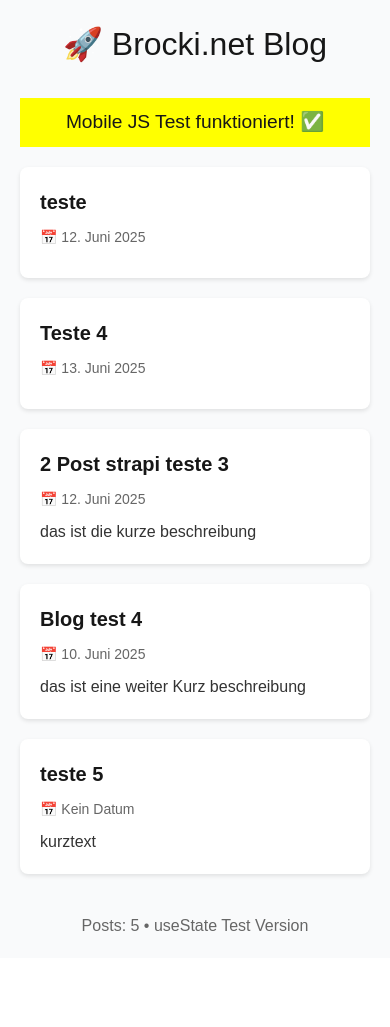
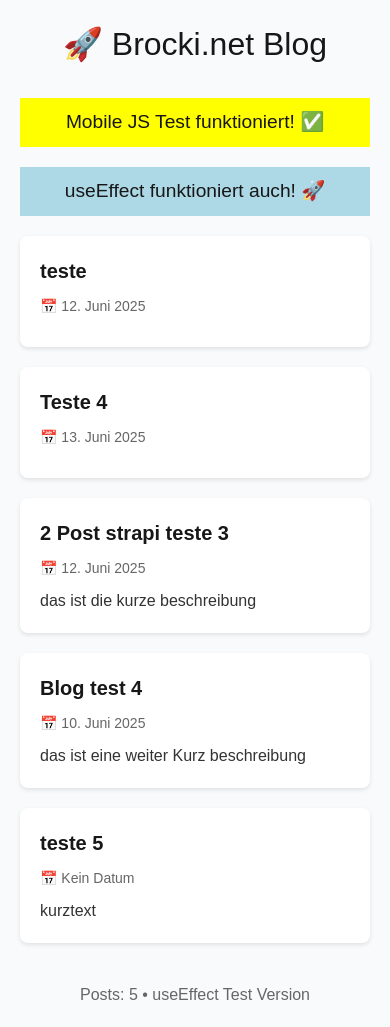
Before and after one commit to lignoshop/mein-blog-frontend, a Next.js app: page /blog in a window 390 px wide. Before the commit the page ends 958 px from the top, so only its background shows below. Built offline with nearby package versions, Linux system fonts and the light colour scheme.

Commit message:
Mobile Debug: useEffect test

```diff
--- a/src/app/blog/page.tsx
+++ b/src/app/blog/page.tsx
@@ -1,8 +1,13 @@
 'use client';
-import { useState } from 'react';
+import { useState, useEffect } from 'react';
 
 export default function BlogPage() {
-  const [testState] = useState('Mobile JS Test funktioniert! ✅');
+  const [testState, setTestState] = useState('Mobile JS Test funktioniert! ✅');
+  const [effectTest, setEffectTest] = useState('useEffect lädt...');
+
+  useEffect(() => {
+    setEffectTest('useEffect funktioniert auch! 🚀');
+  }, []);
 
   return (
     <div style={{ padding: '20px', backgroundColor: '#f9fafb', minHeight: '100vh' }}>
@@ -18,6 +23,16 @@ export default function BlogPage() {
         fontSize: '1.2rem'
       }}>
         {testState}
+      </div>
+
+      <div style={{
+        backgroundColor: 'lightblue',
+        padding: '10px',
+        marginBottom: '20px',
+        textAlign: 'center',
+        fontSize: '1.2rem'
+      }}>
+        {effectTest}
       </div>
 
       <div style={{ maxWidth: '800px', margin: '0 auto' }}>
@@ -107,7 +122,7 @@ export default function BlogPage() {
       </div>
 
       <div style={{ textAlign: 'center', marginTop: '40px', color: '#666' }}>
-        Posts: 5 • useState Test Version
+        Posts: 5 • useEffect Test Version
       </div>
     </div>
   );
```
